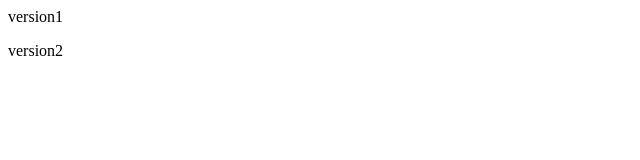
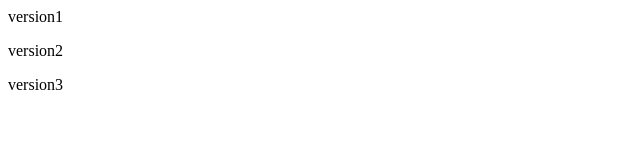
Before and after one commit to priyam8/git-learn, a plain HTML site: page index.html in a window 1280 px wide. Shown: the full height of the page, 0-640 px from the left. Drawn offline with Linux system fonts and the light colour scheme.

Commit message:
version3

```diff
--- a/index.html
+++ b/index.html
@@ -1,2 +1,3 @@
 <p>version1</p>
 <p>version2</p>
+<p>version3</p>
```
